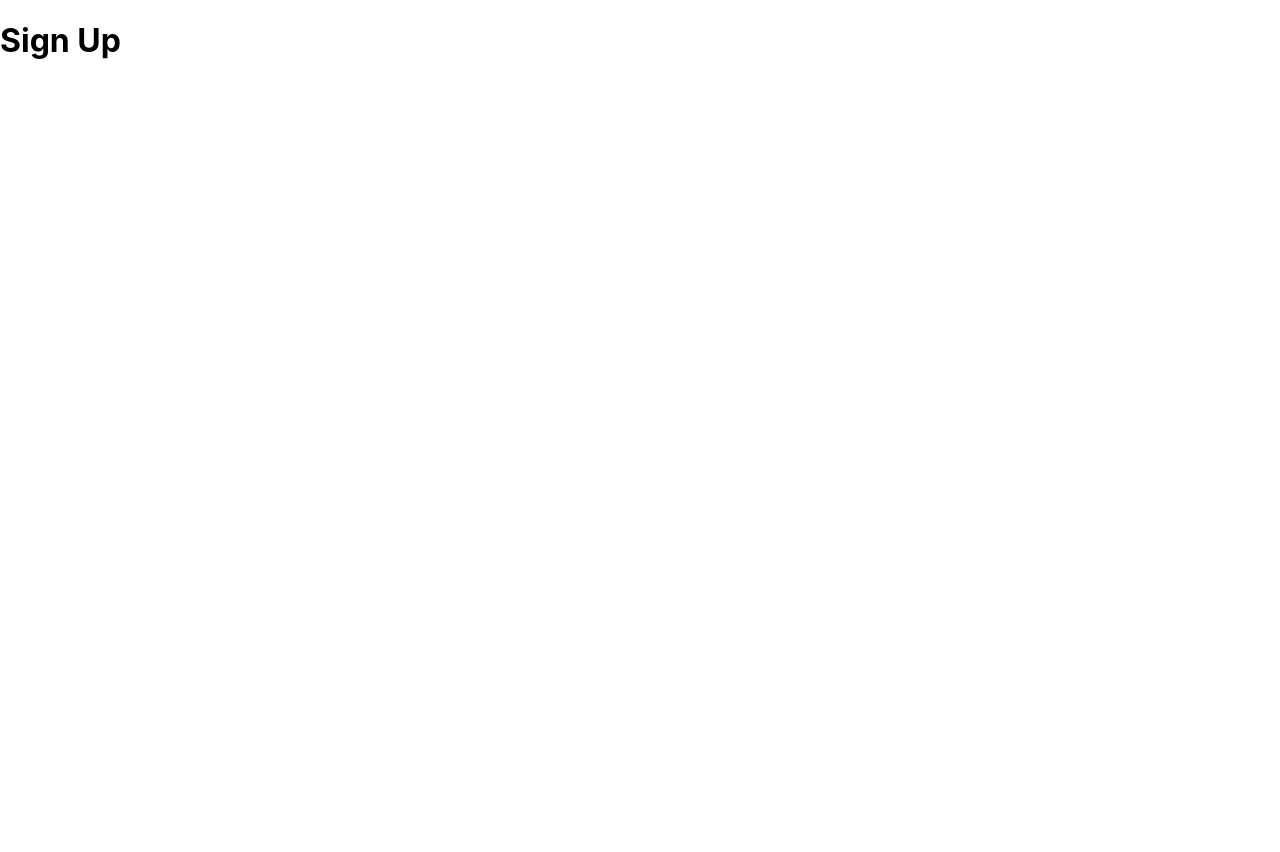
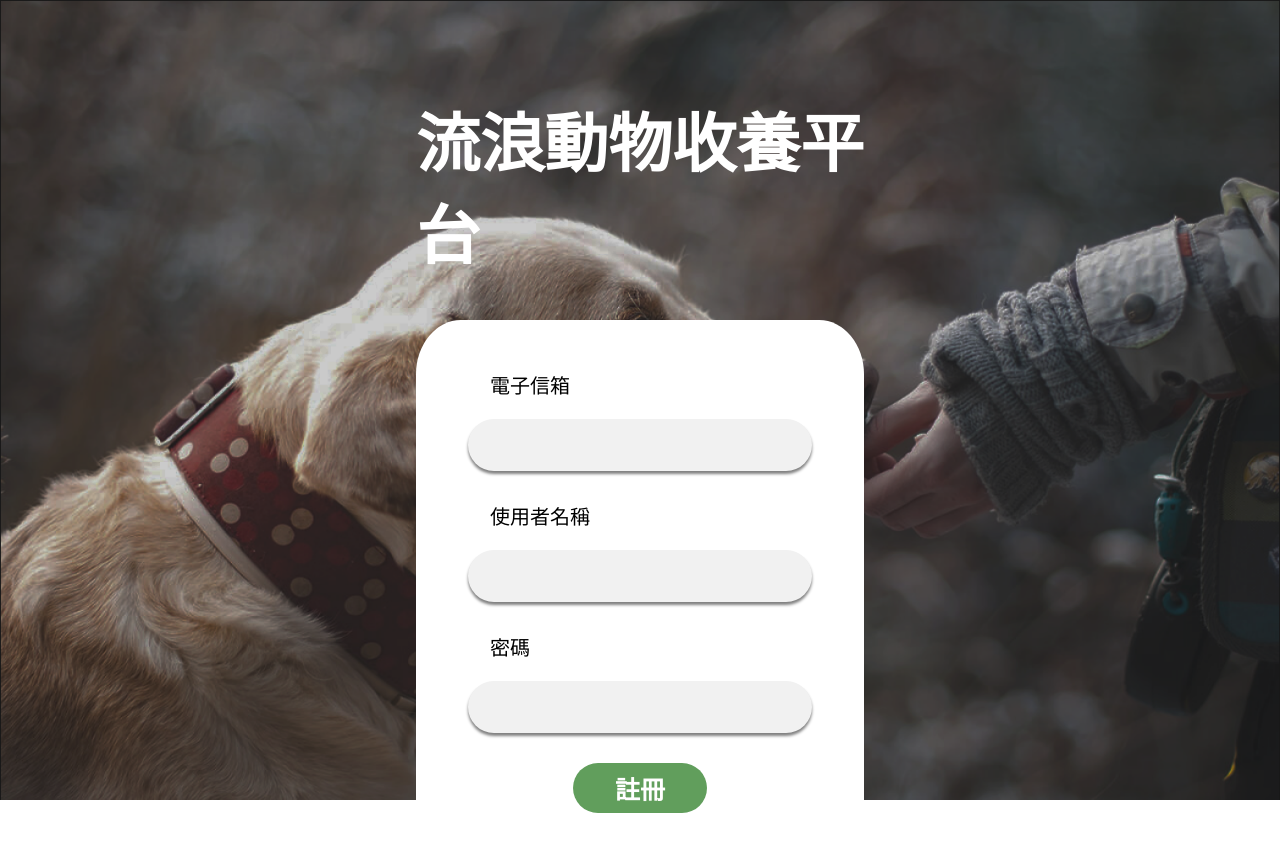
Before and after one commit to jiacian0609/Anigy, a React (Create React App) app in the folder frontend/: page /signUp in a window 1280 px wide. Shown: the top 852 px of the page. Before the commit the page ends 800 px from the top, so only its background shows below. Built offline with nearby package versions, Linux system fonts and the light colour scheme.

Commit message:
signin signup frontend

```diff
--- a/frontend/package.json
+++ b/frontend/package.json
@@ -10,6 +10,7 @@
     "react-dom": "^18.2.0",
     "react-router-dom": "^6.4.4",
     "react-scripts": "5.0.1",
+    "styled-components": "^5.3.6",
     "web-vitals": "^2.1.4"
   },
   "scripts": {
--- a/frontend/src/containers/SignIn.js
+++ b/frontend/src/containers/SignIn.js
@@ -1,8 +1,123 @@
 import React from "react";
+import styled from 'styled-components'
+import axios from 'axios';
+
+
+const Base = styled.div`
+    width: 100%;
+    height: 100%;
+    position: absolute;
+`
+
+const Background = styled.img`
+    width: 100%;
+    height: 100%;
+    display: block;
+    position: absolute;
+        left: 0;
+        top: 0;
+        z-index: -1;
+
+    opacity: 0.9;
+    background-image: url('/images/login_img.png');
+`
+
+const Content = styled.div`
+    width: 35%;
+    height 100%;
+    margin: 0 auto;
+    margin-top: 50px;
+    display: flex;
+    flex-direction: column;
+    align-items: center;
+    justify-content; center;
+`
+
+const Title = styled.h1`
+    color: white;
+    font-size: 64px;
+    font-style: normal;
+`
+
+const SignInBox = styled.div`
+    background-color: white;
+    border-radius: 10%;
+    width: 100%;
+    justify-content: center;
+    display: flex;
+	flex-direction: column;
+	align-items: center;
+    padding-top: 50px;
+    padding-bottom: 50px;
+`
+
+const InputText = styled.div`
+    width: 300px;
+    font-size: 20px;
+    align-self: left;
+    text-align: left;
+`
+
+const InputBar = styled.input`
+    text-align: left;
+    height: 50px;
+    font-size: 25px;
+    padding-left: 20px;
+    border-radius: 50px;
+    margin-top: 20px;
+    margin-bottom: 50px;
+    border: 0px;
+    background-color: #F1F1F1;
+    box-shadow: 0px 3px 3px  grey;
+`
+
+const Submit = styled.button`
+    width: 30%;
+    height: 50px;
+    font-size: 25px;
+    color: white;
+    font-weight: bolder;
+    background-color: #619E5C;
+    border-radius: 50px;
+    border: 0px;
+    margin-bottom: 50px;
+`
 
 function SignIn() {
+
+    const handleSubmit = ( username, password) => {
+        console.log('username', username);
+        axios.post("http://localhost:8000/login", {
+            "username": username,
+            "password": password
+        })
+        .then( (response) => {
+			window.localStorage.setItem('JWT', response.data.JWT)
+            window.location.href = "/"
+		})
+		.catch( (error) => {
+			if(error.response.data === 'Username does not exist.')
+				window.alert('會員帳號不存在！')
+			else if(error.response.data === 'Password is wrong :(')
+				window.alert('會員密碼錯誤！')
+			else window.alert(error.response.data)
+		})
+    }
+
     return (
-        <h1>Sign In</h1>
+        <Base>
+            <Background src="/images/login_img.png"/>
+            <Content>
+                <Title>流浪動物收養平台</Title>
+                <SignInBox>
+                    <InputText>使用者名稱</InputText>
+                    <InputBar id="username"/>
+                    <InputText>密碼</InputText>
+                    <InputBar id="password" type="password"/>
+                    <Submit onClick={() => handleSubmit(document.getElementById('username').value, document.getElementById('password').value)}>登入</Submit>
+                </SignInBox>
+            </Content>
+        </Base>
     )
 }
 
--- a/frontend/src/containers/SignUp.js
+++ b/frontend/src/containers/SignUp.js
@@ -1,8 +1,124 @@
 import React from "react";
+import styled from 'styled-components'
+import axios from 'axios';
+
+const Base = styled.div`
+    width: 100%;
+    height: 100%;
+    position: absolute;
+`
+
+const Background = styled.img`
+    width: 100%;
+    height: 100%;
+    display: block;
+    position: absolute;
+        left: 0;
+        top: 0;
+        z-index: -1;
+
+    opacity: 0.9;
+    background-image: url('/images/login_img.png');
+`
+
+const Content = styled.div`
+    width: 35%;
+    height 100%;
+    margin: 0 auto;
+    margin-top: 50px;
+    display: flex;
+    flex-direction: column;
+    align-items: center;
+    justify-content; center;
+`
+
+const Title = styled.h1`
+    color: white;
+    font-size: 64px;
+    font-style: normal;
+`
+
+const SignInBox = styled.div`
+    background-color: white;
+    border-radius: 10%;
+    width: 100%;
+    justify-content: center;
+    display: flex;
+	flex-direction: column;
+	align-items: center;
+    padding-top: 50px;
+    padding-bottom: 50px;
+`
+
+const InputText = styled.div`
+    width: 300px;
+    font-size: 20px;
+    align-self: left;
+    text-align: left;
+`
+
+const InputBar = styled.input`
+    text-align: left;
+    height: 50px;
+    font-size: 25px;
+    padding-left: 20px;
+    border-radius: 50px;
+    margin-top: 20px;
+    margin-bottom: 30px;
+    border: 0px;
+    background-color: #F1F1F1;
+    box-shadow: 0px 3px 3px  grey;
+`
+
+const Submit = styled.button`
+    width: 30%;
+    height: 50px;
+    font-size: 25px;
+    color: white;
+    font-weight: bolder;
+    background-color: #619E5C;
+    border-radius: 50px;
+    border: 0px;
+`
 
 function SignUp() {
+
+    const handleSubmit = ( email, username, password) => {
+        console.log('username', username);
+        axios.post("http://localhost:8000/signup", {
+            "email": email,
+            "username": username,
+            "password": password
+        })
+        .then( (response) => {
+			window.localStorage.setItem('JWT', response.data.JWT)
+            window.location.href = "/"
+		})
+		.catch( (error) => {
+			if(error.response.data === 'Username exists.')
+				window.alert('會員帳號已存在！')
+			else if(error.response.data === 'email exists.')
+				window.alert('信箱已存在！')
+			else window.alert(error.response.data)
+		})
+    }
+
     return (
-        <h1>Sign Up</h1>
+        <Base>
+            <Background src="/images/login_img.png"/>
+            <Content>
+                <Title>流浪動物收養平台</Title>
+                <SignInBox>
+                    <InputText>電子信箱</InputText>
+                    <InputBar id="email"/>
+                    <InputText>使用者名稱</InputText>
+                    <InputBar id="username"/>
+                    <InputText>密碼</InputText>
+                    <InputBar id="password" type="password"/>
+                    <Submit onClick={() => handleSubmit(document.getElementById('email').value誒document.getElementById('username').value, document.getElementById('password').value)}>註冊</Submit>
+                </SignInBox>
+            </Content>
+        </Base>
     )
 }
 
```
Also changed, not shown: frontend/public/images/login_img.png (added), 1 other file (tests, documents, lock files or other folders).
